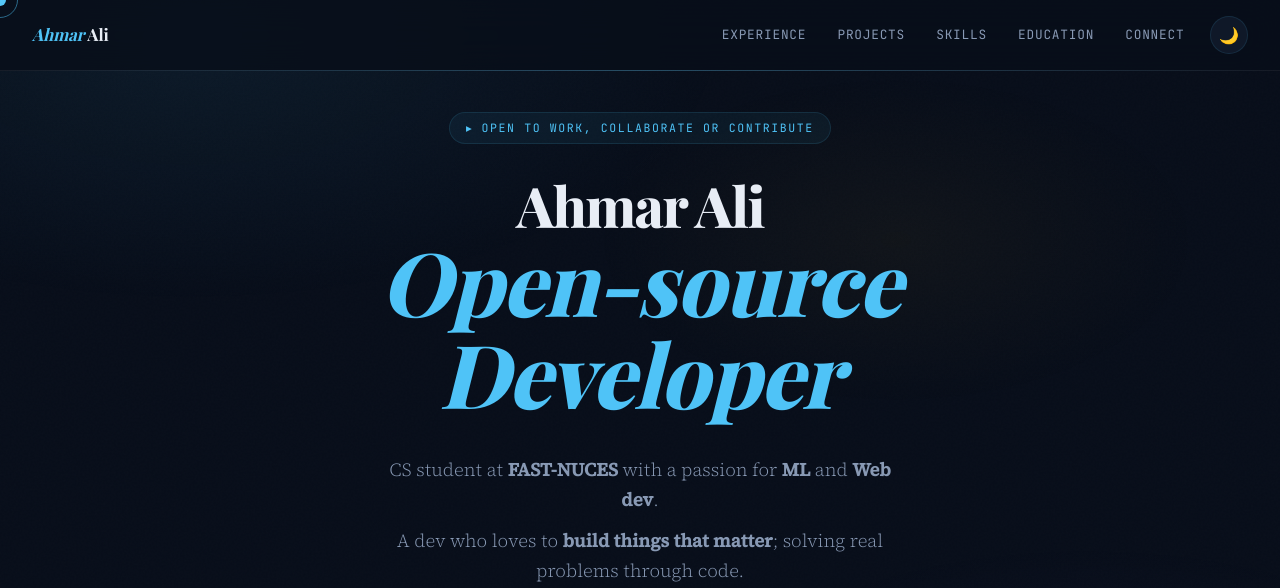
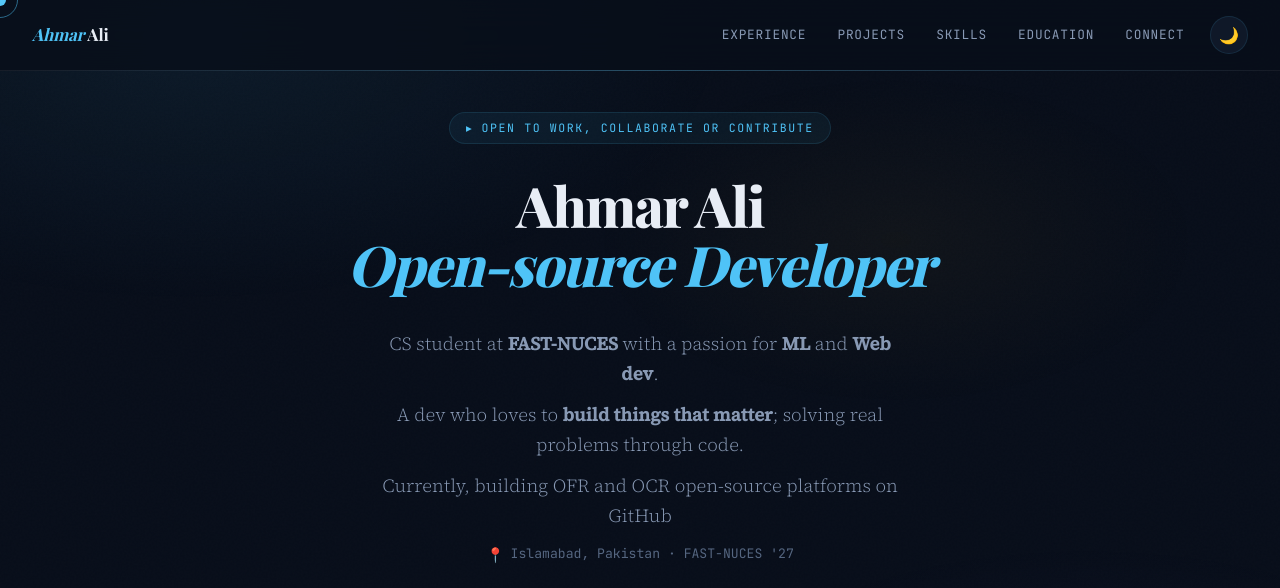
Before and after one commit to Ahmar004/ahmar004.github.io, a plain HTML site: page index.html in a window 1280 px wide. Shown: the top 588 px of the page. Drawn offline with nearby package versions, Linux system fonts and the light colour scheme; a web font is replaced by a local one.

Commit message:
Reduce font size for hero name line 2

```diff
--- a/index.html
+++ b/index.html
@@ -260,7 +260,7 @@
     .hero-name .line2 {
       color: var(--accent);
       font-style: italic;
-      font-size: clamp(1.8rem, 7vw, 5.5rem);
+      font-size: clamp(1.8rem, 7vw, 3.5rem);
     }
     .hero-tagline {
       font-size: 1.15rem;
```
